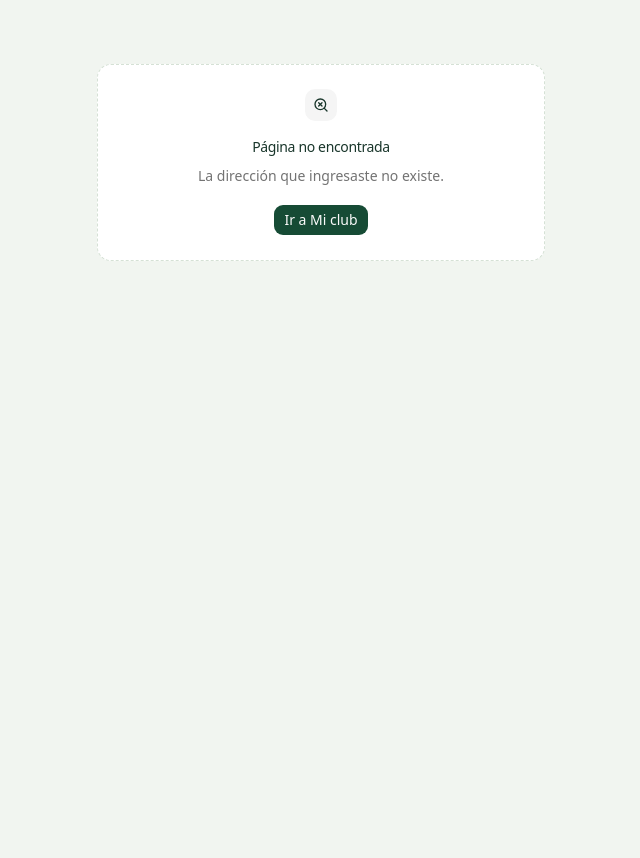
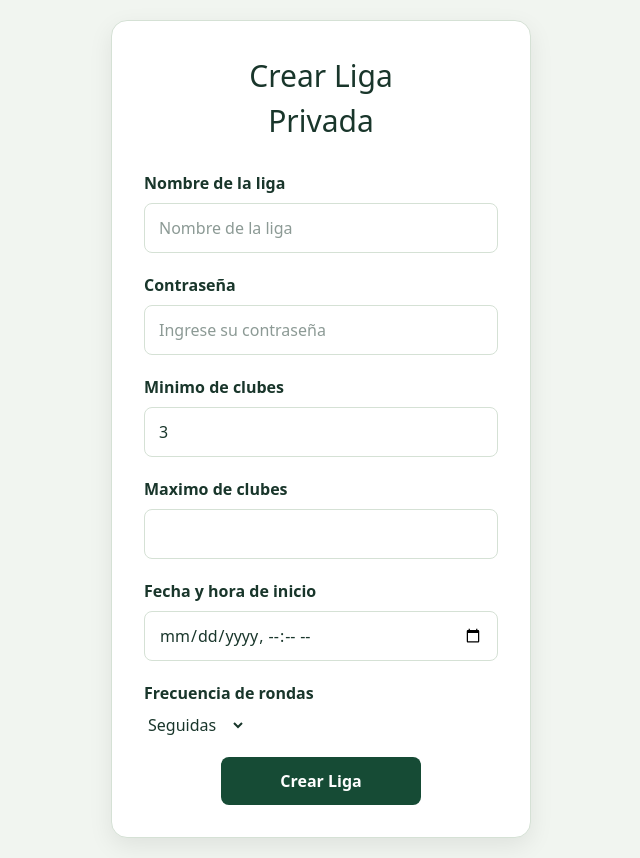
Before and after one commit to grupo-i-s-s/FutBot-I.S.S, a React (Vite) app in the folder frontend/: page /crear-liga-privada in a window 1280 px wide. Shown: the whole page, without its empty margins (319-959 px from the left). Before the commit the page ends 800 px from the top, so only its background shows below. Built offline with nearby package versions, Linux system fonts and the light colour scheme.

Commit message:
Implemento frontend de Crear Liga Privada

```diff
--- a/frontend/src/App.jsx
+++ b/frontend/src/App.jsx
@@ -4,6 +4,7 @@ import RegisterPage from './features/register/RegisterPage.jsx'
 import MyClubPage from './features/my-club/MyClubPage.jsx'
 import NotFoundPage from './features/not-found/NotFoundPage.jsx'
 import CrearLiga from './features/crear-liga/CreateLeaguePage.jsx'
+import CreatePrivateLeague from './features/crear-liga/CreatePrivateLeaguePage.jsx'
 
 export default function App() {
     return (
@@ -14,6 +15,7 @@ export default function App() {
             <Route path="/mi-club" element={<MyClubPage />} />
             <Route path="*" element={<NotFoundPage />} />
             <Route path="/crear-liga" element={<CrearLiga />} />
+            <Route path="/crear-liga-privada" element={<CreatePrivateLeague />} />
         </Routes>
     )
 }
--- /dev/null
+++ b/frontend/src/features/crear-liga/CreatePrivateLeaguePage.jsx
@@ -0,0 +1,129 @@
+import { useState } from 'react'
+
+
+export default function CreatePrivateLeague(){
+    const [name, setName] = useState('')
+    const [minTeams, setMinTeams] = useState(3)
+    const [maxTeams, setMaxTeams] = useState('')
+    const [startDate, setstartDate] = useState('')
+    const [roundInterval, setroundInterval] = useState('CONTINUOUS')
+    const [password, setPassword] = useState('')
+
+    async function handleSubmit(event) {
+        event.preventDefault()
+        const response = await crearLiga(name, password, minTeams, maxTeams, startDate, roundInterval)
+        console.log(response)
+        console.log(response.message)
+    }
+
+
+    return(
+        <main className="login-page">
+            <section className="login-card">
+                <h1 className="login-title">
+                    Crear Liga <br></br> Privada
+                </h1>
+
+                <form onSubmit={handleSubmit}>
+                    <div className="form-group">
+                        <label htmlFor="league-name">
+                            Nombre de la liga
+                        </label>
+
+                        <input
+                            id="league-name"
+                            type="text"
+                            placeholder="Nombre de la liga"
+                            value={name}
+                            onChange={(event) => setName(event.target.value)}
+                            required>
+                        </input>
+                    </div>
+
+                    <div className="form-group">
+                        <label htmlFor="password">
+                            Contraseña
+                        </label>
+
+                        <input
+                            id="password"
+                            type="password"
+                            placeholder="Ingrese su contraseña"
+                            value={password}
+                            onChange={(event) => setPassword(event.target.value)}>
+                        </input>
+                    </div>
+
+                    <div className="form-group">
+                        <label htmlFor="min-teams">
+                            Minimo de clubes
+                        </label>
+
+                        <input
+                            id="min-teams"
+                            type="number"
+                            min="3"
+                            step="1"
+                            value={minTeams}
+                            onChange={(event) => setMinTeams(event.target.value)}
+                            required>
+                        </input>
+                    </div>
+
+                    <div className="form-group">
+                        <label htmlFor="max-teams">
+                            Maximo de clubes
+                        </label>
+
+                        <input
+                            id="max-teams"
+                            type="number"
+                            min={minTeams}
+                            step="1"
+                            value={maxTeams}
+                            onChange={(event) => setMaxTeams(event.target.value)}
+                            required>
+                        </input>
+                    </div>
+
+                    <div className="form-group">
+                        <label htmlFor="start-date">
+                            Fecha y hora de inicio
+                        </label>
+
+                        <input
+                            id="start-date"
+                            type="datetime-local"
+                            value={startDate}
+                            onChange={(event) => setstartDate(event.target.value)}
+                            required>
+                        </input>
+                    </div>
+
+                    <div className="form-group">
+                        <label htmlFor="round-interval">
+                            Frecuencia de rondas
+                        </label>
+
+                        <select
+                            id = "round-interval"
+                            value={roundInterval}
+                            onChange={(event) => setroundInterval(event.target.value)}
+                            required>
+                            <option value="CONTINUOUS">Seguidas</option>
+                            <option value="DAILY">Diarias</option>
+                            <option value="WEEKLY">Semanales</option>
+                            </select>
+                    </div>
+
+                    <button type="submit" className="login-button">
+                        Crear Liga
+                    </button>
+
+                </form>
+            </section>
+
+        </main>
+
+    )
+}
--- /dev/null
+++ b/frontend/src/features/crear-liga/apiPrivate.js
@@ -0,0 +1,9 @@
+import {request} from '@/api/http.js'
+
+
+export async function crearLigaPrivada(name, password, minTeams, maxTeams, startDate, roundInterval){
+    return request('/leagues/public', {
+        method: 'POST',
+        body: {name, password, min_teams: Number(minTeams), max_teams: Number(maxTeams), start_date: new Date(startDate), round_interval: roundInterval}
+    });
+}
```
